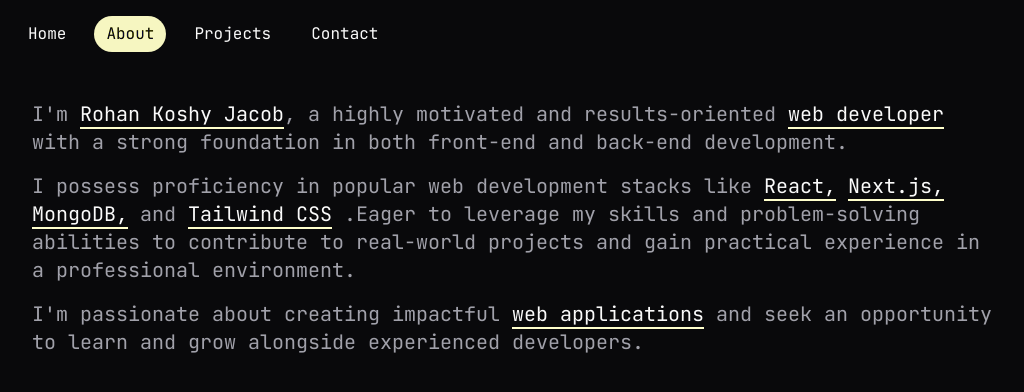
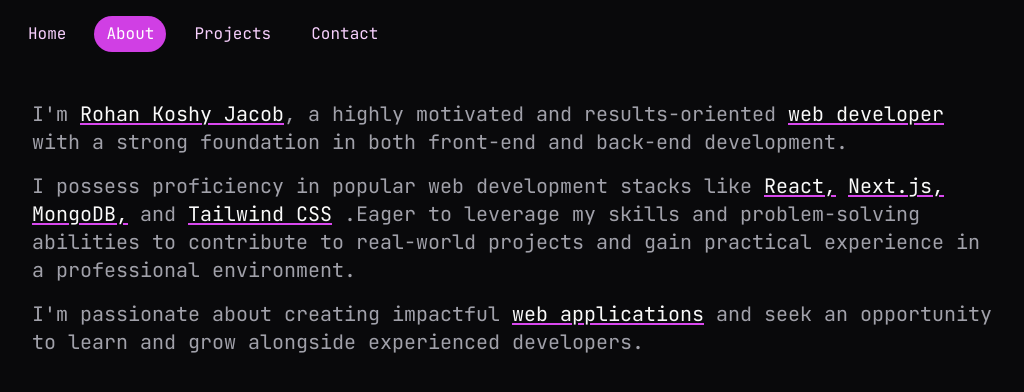
Before and after one commit to RohanJacob23/Portfolio-Nextjs, a Next.js app: page /about in a window 1280 px wide. Shown: the top 392 px of the page, without its empty margins (0-1024 px from the left). Built offline with nearby package versions, Linux system fonts and the light colour scheme.

Commit message:
Added new colors

```diff
--- a/package.json
+++ b/package.json
@@ -15,7 +15,7 @@
     "class-variance-authority": "^0.7.0",
     "clsx": "^2.1.0",
     "framer-motion": "^11.1.7",
-    "next": "14.2.3",
+    "next": "14.2.4",
     "react": "^18",
     "react-dom": "^18",
     "tailwind-merge": "^2.3.0",
--- a/src/app/about/page.tsx
+++ b/src/app/about/page.tsx
@@ -12,11 +12,11 @@
     <div className="flex-1 p-4 md:p-8 space-y-4 text-xl text-muted-foreground max-w-screen-lg">
       <p>
         I&apos;m{" "}
-        <span className="text-foreground border-b-2 font-medium border-[#ffffcc]">
+        <span className="text-foreground font-medium underline underline-offset-2 decoration-primary">
           Rohan Koshy Jacob
         </span>
         , a highly motivated and results-oriented{" "}
-        <span className="text-foreground border-b-2 font-medium border-[#ffffcc]">
+        <span className="text-foreground font-medium underline underline-offset-2 decoration-primary">
           web developer
         </span>{" "}
         with a strong foundation in both front-end and back-end development.
@@ -26,7 +26,7 @@
         {skills.map((skill, i) => (
           <React.Fragment key={i}>
             {i === skills.length - 1 ? " and " : " "}
-            <span className="text-foreground border-b-2 font-medium border-[#ffffcc]">
+            <span className="text-foreground font-medium underline underline-offset-2 decoration-primary">
               {skill}
               {i !== skills.length - 1 && ","}
             </span>{" "}
@@ -38,7 +38,7 @@
       </p>
       <p>
         I&apos;m passionate about creating impactful{" "}
-        <span className="text-foreground border-b-2 font-medium border-[#ffffcc]">
+        <span className="text-foreground font-medium underline underline-offset-2 decoration-primary">
           web applications
         </span>{" "}
         and seek an opportunity to learn and grow alongside experienced
--- a/src/app/contact/page.tsx
+++ b/src/app/contact/page.tsx
@@ -20,7 +20,7 @@
         <Button
           variant="link"
           asChild
-          className="text-xl pl-0 gap-2 decoration-[#ffffcc]"
+          className="text-xl pl-0 gap-2 decoration-primary text-white"
         >
           <Link href="https://twitter.com/R_Jacob2374">
             <TwitterLogoIcon className="size-6" />
@@ -30,7 +30,7 @@
         <Button
           variant="link"
           asChild
-          className="text-xl pl-0 gap-2 decoration-[#ffffcc]"
+          className="text-xl pl-0 gap-2 decoration-primary text-white"
         >
           <Link href="https://github.com/RohanJacob23">
             <GitHubLogoIcon className="size-6" />
@@ -40,7 +40,7 @@
         <Button
           variant="link"
           asChild
-          className="text-xl pl-0 gap-2 decoration-[#ffffcc]"
+          className="text-xl pl-0 gap-2 decoration-primary text-white"
         >
           <Link href="mailto: rohankoshyjacob@gmail.com" target="_blank">
             <EnvelopeClosedIcon className="size-6" />
--- a/src/app/globals.css
+++ b/src/app/globals.css
@@ -13,8 +13,10 @@
     --popover: 0 0% 100%;
     --popover-foreground: 240 10% 3.9%;
 
-    --primary: 240 5.9% 10%;
+    --primary: 346 84% 61%;
     --primary-foreground: 0 0% 98%;
+    /* --primary: 240 5.9% 10%;
+    --primary-foreground: 0 0% 98%; */
 
     --secondary: 240 4.8% 95.9%;
     --secondary-foreground: 240 5.9% 10%;
@@ -45,8 +47,10 @@
     --popover: 240 10% 3.9%;
     --popover-foreground: 0 0% 98%;
 
-    --primary: 0 0% 98%;
-    --primary-foreground: 240 5.9% 10%;
+    --primary: 292 84% 61%;
+    --primary-foreground: 0 0% 98%;
+    /* --primary: 0 0% 98%;
+    --primary-foreground: 240 5.9% 10%; */
 
     --secondary: 240 3.7% 15.9%;
     --secondary-foreground: 0 0% 98%;
@@ -54,8 +58,8 @@
     --muted: 240 3.7% 15.9%;
     --muted-foreground: 240 5% 64.9%;
 
-    --accent: 240 3.7% 15.9%;
-    --accent-foreground: 0 0% 98%;
+    --accent: 292 90% 60%;
+    --accent-foreground: 289 100% 98%;
 
     --destructive: 0 62.8% 30.6%;
     --destructive-foreground: 0 0% 98%;
--- a/src/app/page.tsx
+++ b/src/app/page.tsx
@@ -12,7 +12,7 @@
         <span>Hello!</span>
         <span>
           I&apos;m{" "}
-          <span className="border-b-2 border-[#ffffcc]">Rohan K. Jacob</span>
+          <span className="underline decoration-primary">Rohan K. Jacob</span>
         </span>
       </h1>
       <h2 className="border-none">A freelance web developer from India.</h2>
--- a/src/components/Nav.tsx
+++ b/src/components/Nav.tsx
@@ -4,6 +4,7 @@
 import { usePathname } from "next/navigation";
 import React from "react";
 import { motion } from "framer-motion";
+import { cn } from "@/lib/utils";
 
 export default function Nav() {
   const pathname = usePathname();
@@ -22,7 +23,10 @@
         >
           <Link
             href={link.href}
-            className="text-sm md:text-base relative md:font-medium text-foreground transition"
+            className={cn(
+              "text-sm md:text-base relative md:font-medium transition z-20",
+              pathname === link.href ? "text-white" : "text-primary-200"
+            )}
           >
             {link.name}
           </Link>
@@ -36,7 +40,7 @@
                 duration: 0.5,
               }}
               style={{ borderRadius: "9999px" }}
-              className="absolute inset-0 size-full bg-[#ffffcc] z-10 mix-blend-difference"
+              className="absolute inset-0 size-full bg-primary z-10 mix-blend-difference"
             ></motion.div>
           )}
         </div>
--- a/src/components/ProjectCard.tsx
+++ b/src/components/ProjectCard.tsx
@@ -20,17 +20,17 @@
     <div className="group/project flex flex-col relative max-w-xs md:hover:-translate-y-4 transition-transform duration-200 ease-in-out">
       <div className="w-fit mb-2">
         <h4>{title}</h4>
-        <div className="h-1 w-full md:group-hover/project:w-full md:w-0 transition-all duration-500 ease-out bg-[#ffffcc]"></div>
+        <div className="h-1 w-full md:group-hover/project:w-full md:w-0 transition-all duration-500 ease-out bg-primary"></div>
       </div>
       <p className="lead cursor-default">{description}</p>
 
       <div className="flex items-center gap-4 mt-4 opacity-100 md:group-hover/project:opacity-100 md:opacity-0 transition-opacity duration-300">
-        <Button asChild size="icon">
+        <Button asChild size="icon" variant="ghost">
           <Link target="_blank" href={githubLink}>
             <GitHubLogoIcon className="size-6" />
           </Link>
         </Button>
-        <Button asChild size="icon">
+        <Button asChild size="icon" variant="ghost">
           <Link target="_blank" href={liveLink}>
             <Link2Icon className="size-6" />
           </Link>
--- a/src/components/animation/PageTransistion.tsx
+++ b/src/components/animation/PageTransistion.tsx
@@ -52,12 +52,12 @@
       <motion.div
         ref={blackSliderRef}
         initial={{ scaleY: 0 }}
-        className="absolute inset-0 size-full bg-[#ffffcc] z-50"
+        className="absolute inset-0 size-full bg-primary z-50 max-h-screen"
       ></motion.div>
       <motion.div
         ref={whiteSliderRef}
         initial={{ scaleY: 0 }}
-        className="absolute inset-0 size-full bg-accent z-40"
+        className="absolute inset-0 size-full bg-primary-950 z-40 max-h-screen"
       ></motion.div>
       <motion.section
         initial={{ opacity: 0, y: 30 }}
--- a/tailwind.config.ts
+++ b/tailwind.config.ts
@@ -26,6 +26,17 @@
         foreground: "hsl(var(--foreground))",
         primary: {
           DEFAULT: "hsl(var(--primary))",
+          "50": "#fef4ff",
+          "100": "#fce8ff",
+          "200": "#f8d0fe",
+          "300": "#f1abfc",
+          "400": "#e879f9",
+          "500": "#d946ef",
+          "600": "#bc26d3",
+          "700": "#9c1caf",
+          "800": "#80198f",
+          "900": "#691a75",
+          "950": "#44044e",
           foreground: "hsl(var(--primary-foreground))",
         },
         secondary: {
```
Also changed, not shown: 1 other file (tests, documents, lock files or other folders).
